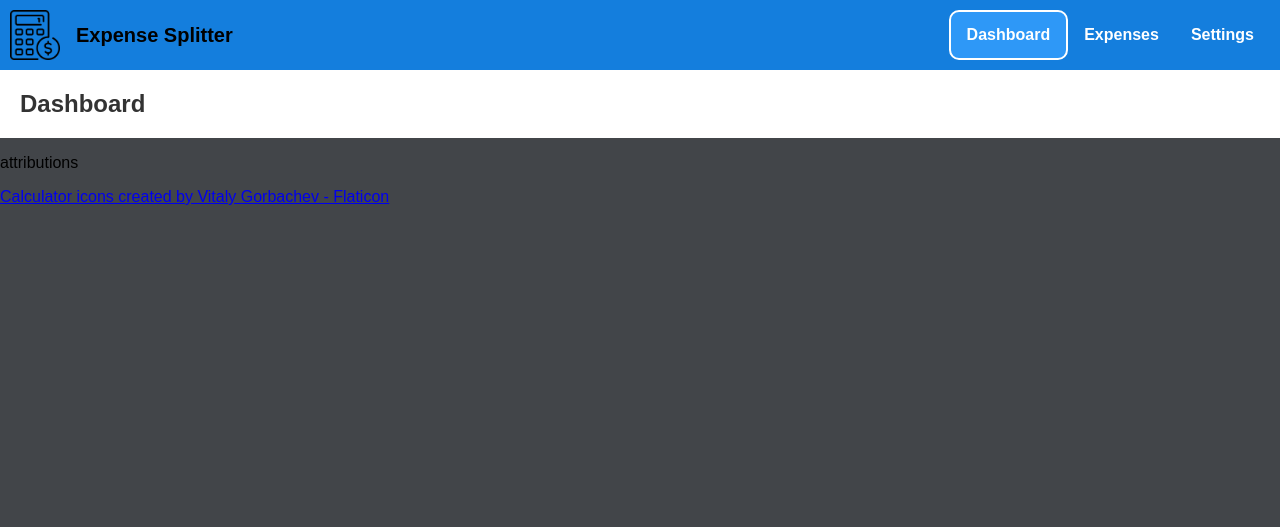
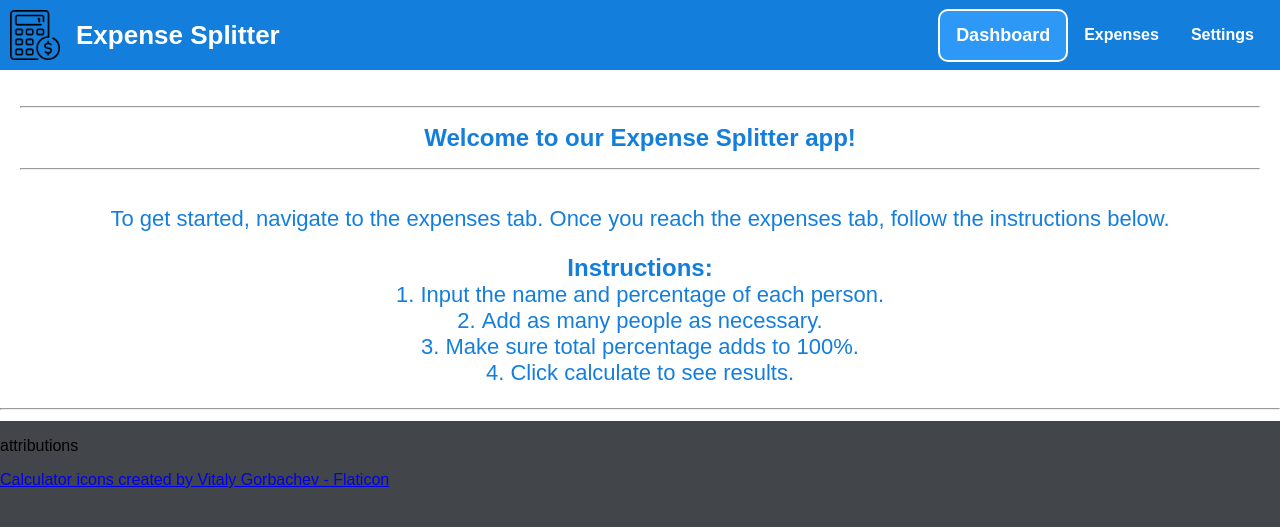
Before and after one commit to isaiahstone21/Expense-Splitter, a Flask app: page /dashboard in a window 1280 px wide. Shown: the top 527 px of the page. Run offline with Flask 3, Linux system fonts and the light colour scheme.

Commit message:
Created base design for Dashboard and modified css elements.

```diff
--- a/static/css/javascript/total-expense-script.js
+++ b/static/css/javascript/total-expense-script.js
@@ -1,6 +1,7 @@
 //Event Listeners
 document.addEventListener("DOMContentLoaded", function () {
   var totalExpenseInputBox = document.getElementById("total-expense-box");
+  sessionStorage.setItem("totalExpense", totalExpenseInputBox);
   totalExpenseInputBox.addEventListener(
     "change",
     handleTotalExpenseInputChange
--- a/static/css/style.css
+++ b/static/css/style.css
@@ -31,10 +31,10 @@ h1 {
 }
 
 .nav-bar-logo {
-  color: #000000;
+  color: white;
   padding: 14px 16px;
   text-decoration: none;
-  font-size: 20px;
+  font-size: 26px;
   flex: 1;
 }
 
@@ -63,15 +63,16 @@ h1 {
   text-align: center;
   padding: 14px 16px;
   text-decoration: none;
-  font-size: 16px;
+  font-size: 18px;
   border: 2px solid white;
 }
 
 .hero {
   background-color: #fff;
-  color: #333;
+  color: #147edd;
   padding: 20px;
   flex: 1;
+  font-size: 18px;
 }
 
 .buttons {
@@ -107,3 +108,20 @@ h1 {
 .submitError {
   color: red;
 }
+
+.welcome {
+  text-align: center;
+  padding: 20px;
+  background-color: white;
+  color: #147edd;
+  font-size: 32px;
+}
+
+.instructions {
+  text-align: center;
+  background-color: white;
+  list-style-position: inside;
+  font-size: 22px;
+  padding-left: inherit;
+  color: #147edd;
+}
--- a/templates/dashboard.html
+++ b/templates/dashboard.html
@@ -13,14 +13,42 @@
   <body>
     <div class="container">
       <div class="nav-bar">
-        <img src="{{ url_for('static', filename='css/images/calculator-logo.png') }}"/>
+        <img
+          src="{{ url_for('static', filename='css/images/calculator-logo.png') }}"
+        />
         <a class="nav-bar-logo" href="/">Expense Splitter</a>
-        <a class="nav-bar-other{{ ' nav-bar-other-active' if active_screen == 1 else '' }}" href="/dashboard">Dashboard</a>
-        <a class="nav-bar-other{{ ' nav-bar-other-active' if active_screen == 2 else '' }}" href="/expenses">Expenses</a>
-        <a class="nav-bar-other{{ ' nav-bar-other-active' if active_screen == 3 else '' }}" href="/settings">Settings</a>
+        <a
+          class="nav-bar-other{{ ' nav-bar-other-active' if active_screen == 1 else '' }}"
+          href="/dashboard"
+          >Dashboard</a
+        >
+        <a
+          class="nav-bar-other{{ ' nav-bar-other-active' if active_screen == 2 else '' }}"
+          href="/expenses"
+          >Expenses</a
+        >
+        <a
+          class="nav-bar-other{{ ' nav-bar-other-active' if active_screen == 3 else '' }}"
+          href="/settings"
+          >Settings</a
+        >
       </div>
-      <div class="hero">
-        <h1>Dashboard</h1>
+      <div class="welcome">
+        <hr />
+        <h1>Welcome to our Expense Splitter app!</h1>
+        <hr />
+      </div>
+      <div class="instructions">
+        To get started, navigate to the expenses tab. Once you reach the
+        expenses tab, follow the instructions below.
+
+        <ol class="instructions"> <h1><strong>Instructions:</strong></h1>
+          <li>Input the name and percentage of each person.</li>
+          <li>Add as many people as necessary.</li>
+          <li>Make sure total percentage adds to 100%.</li>
+          <li>Click calculate to see results.</li>
+        </ol>
+        <hr>
       </div>
     </div>
   </body>
--- a/templates/result.html
+++ b/templates/result.html
@@ -39,25 +39,21 @@
       document.addEventListener("DOMContentLoaded", function () {
         var urlParams = new URLSearchParams(window.location.search);
         var encodedData = urlParams.get("data");
-        alert("Encoded data: " + encodedData); // Add this line
         if (encodedData) {
           var data = JSON.parse(decodeURIComponent(encodedData));
-          alert("Decoded data: " + JSON.stringify(data)); // Add this line
           displayResults(data);
         }
       });
 
       function displayResults(data) {
-        alert("Displaying data: " + JSON.stringify(data)); // Add this line
         var resultContainer = document.getElementById("result-container");
         if (resultContainer) {
           resultContainer.innerHTML = "";
 
           data.forEach(function (person) {
-            alert("Person: " + JSON.stringify(person)); // Add this line
             var personElement = document.createElement("p");
             personElement.textContent =
-              "Name: " + person.name + ", Percentage: " + person.percentage;
+              "Name: " + person.name + ", Percentage: " + person.percentage + ", Amount: " + (parseFloat(person.percentage / 100) * parseFloat(sessionStorage.getItem("totalExpense"))).toFixed(2);
             resultContainer.appendChild(personElement);
           });
         }
```
Also changed, not shown: tempCodeRunnerFile.py (added, +54 -0 lines).
